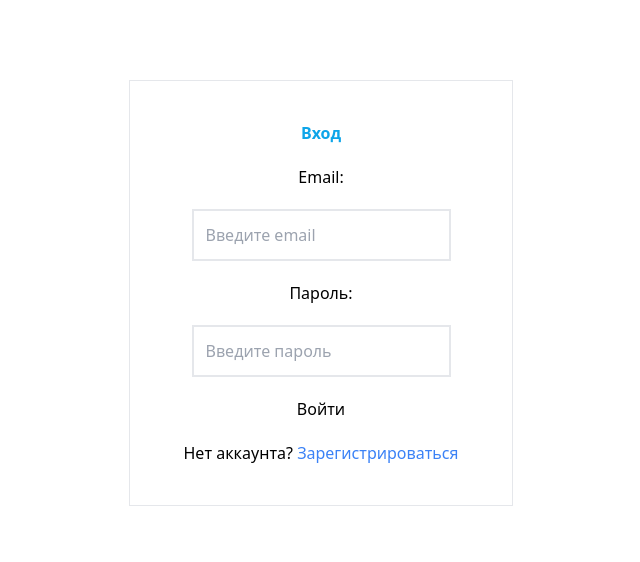
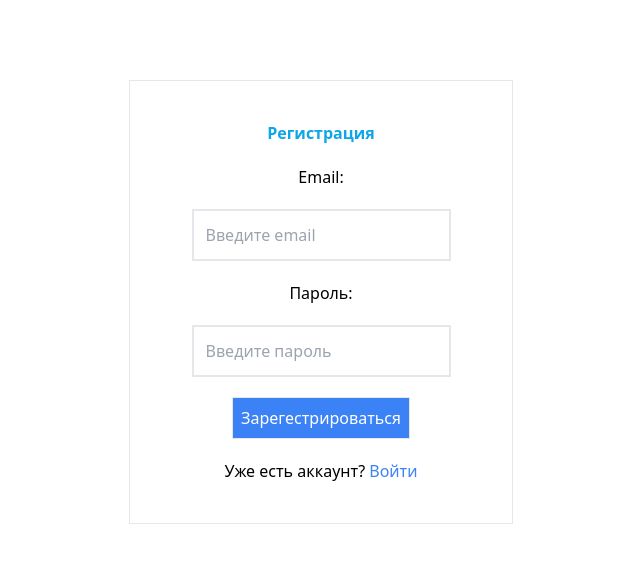
Before and after one commit to vkolesnikov-dev/booking-app, a React (Vite) app: page /login in a window 1280 px wide. Shown: the top 562 px of the page, without its empty margins (319-959 px from the left). Built offline with nearby package versions, Linux system fonts and the light colour scheme.

Commit message:
added styles for the form

```diff
--- a/src/components/AppLogin.jsx
+++ b/src/components/AppLogin.jsx
@@ -1,5 +1,4 @@
 import { useForm } from "react-hook-form";
-import "./../assets/styles/global.css";
 
 const AppLogin = () => {
   const {
@@ -67,13 +66,16 @@ const AppLogin = () => {
           )}
         </div>
 
-        <button className="m-0 m-auto block mt-5" type="submit">
+        <button
+          className="m-0 m-auto block mt-5  bg-blue-500 p-2 border text-white"
+          type="submit"
+        >
           Войти
         </button>
 
         <p className="register-link mt-5 text-center">
           Нет аккаунта?{" "}
-          <a className="text-blue-500" href="/register">
+          <a className="text-blue-500" href="/login">
             Зарегистрироваться
           </a>
         </p>
--- a/src/pages/HomePage.jsx
+++ b/src/pages/HomePage.jsx
@@ -1,11 +1,12 @@
 import AppLayout from "../components/AppLayout";
+import AppLogin from "../components/AppLogin";
 import LoginPage from "./LoginPage";
 
 const HomePage = () => {
   return (
     <>
       <AppLayout />
-      <LoginPage />
+      <AppLogin />
     </>
   );
 };
--- a/src/pages/LoginPage.jsx
+++ b/src/pages/LoginPage.jsx
@@ -1,7 +1,87 @@
-import AppLogin from "../components/AppLogin";
+import { useForm } from "react-hook-form";
 
 const LoginPage = () => {
-  return <AppLogin />;
+  const {
+    register,
+    handleSubmit,
+    formState: { errors },
+  } = useForm({
+    mode: "onChange", // Валидация при изменении
+  });
+
+  const onSubmit = (data) => {
+    console.log("Данные авторизации:", data);
+    // Здесь можно добавить отправку данных на сервер
+    /*
+      fetch('https://your-api-endpoint/login', {
+        method: 'POST',
+        headers: { 'Content-Type': 'application/json' },
+        body: JSON.stringify(data),
+      })
+        .then(response => response.json())
+        .then(result => console.log(result))
+        .catch(error => console.error(error));
+      */
+  };
+
+  return (
+    <div className="login-form border max-w-96 m-auto mt-20 p-10">
+      <h2 className="text-sky-500 font-bold text-center mb-5">Регистрация</h2>
+      <form onSubmit={handleSubmit(onSubmit)}>
+        <div className="flex flex-col items-center gap-5">
+          <label>Email:</label>
+          <input
+            className="p-3 border-solid border-2"
+            type="email"
+            {...register("email", {
+              required: "Email обязателен",
+              pattern: {
+                value: /^[^\s@]+@[^\s@]+\.[^\s@]+$/,
+                message: "Введите корректный email",
+              },
+            })}
+            placeholder="Введите email"
+          />
+          {errors.email && (
+            <span className="error">{errors.email.message}</span>
+          )}
+        </div>
+
+        <div className="flex flex-col items-center gap-5">
+          <label className="mt-5">Пароль:</label>
+          <input
+            className="p-3 border-solid border-2"
+            type="password"
+            {...register("password", {
+              required: "Пароль обязателен",
+              minLength: {
+                value: 6,
+                message: "Пароль должен содержать минимум 6 символов",
+              },
+            })}
+            placeholder="Введите пароль"
+          />
+          {errors.password && (
+            <span className="error">{errors.password.message}</span>
+          )}
+        </div>
+
+        <button
+          className="m-0 m-auto block mt-5 bg-blue-500 p-2 border text-white"
+          type="submit"
+        >
+          Зарегестрироваться
+        </button>
+
+        <p className="register-link mt-5 text-center">
+          Уже есть аккаунт?{" "}
+          <a className="text-blue-500" href="/">
+            Войти
+          </a>
+        </p>
+      </form>
+    </div>
+  );
 };
 
 export default LoginPage;
```
